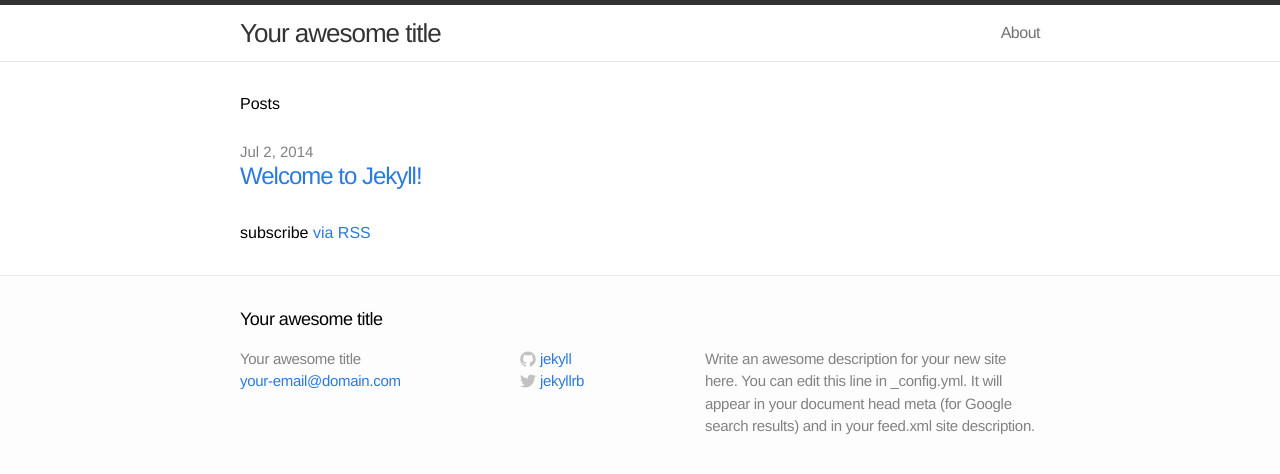
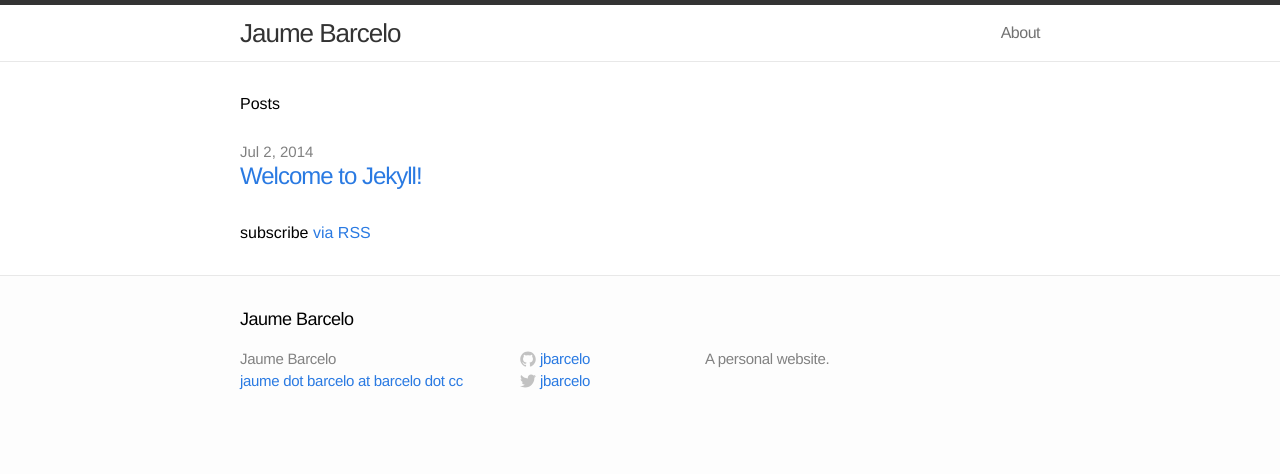
Before and after one commit to jbarcelo/old_jbarcelo.github.io, a Jekyll site: the page built from index.html, in a window 1280 px wide. Shown: the top 474 px of the page. Built offline with Jekyll 4.4.1, drawn with Linux system fonts in a browser that asks for light colours.

Commit message:
changed title

```diff
--- a/_config.yml
+++ b/_config.yml
@@ -1,11 +1,11 @@
 # Site settings
-title: Your awesome title
-email: your-email@domain.com
-description: "Write an awesome description for your new site here. You can edit this line in _config.yml. It will appear in your document head meta (for Google search results) and in your feed.xml site description."
+title: Jaume Barcelo
+email: jaume dot barcelo at barcelo dot cc
+description: "A personal website."
 baseurl: ""
-url: "http://yourdomain.com"
-twitter_username: jekyllrb
-github_username:  jekyll
+url: "http://jaume.barcelo.cc"
+twitter_username: jbarcelo
+github_username:  jbarcelo
 
 # Build settings
 markdown: kramdown
```
